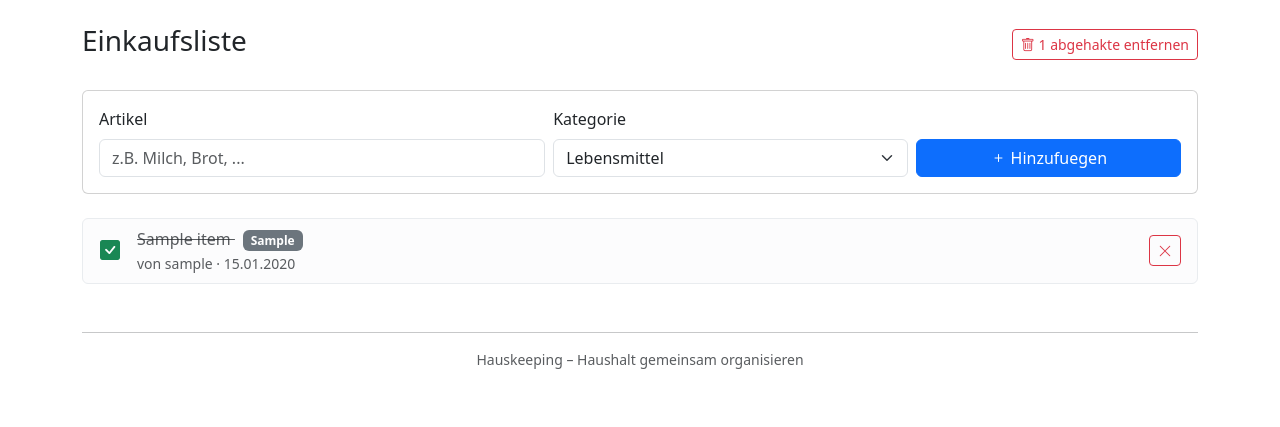
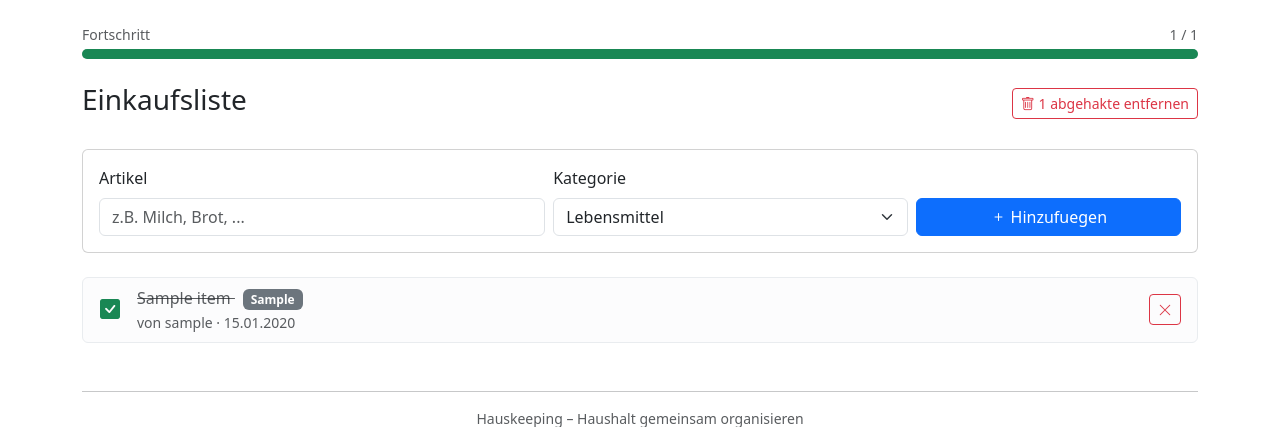
Before and after one commit to iLollek/Hauskeeping, a Flask app: page /shopping/ in a window 1280 px wide. Shown: the part 62-489 px from the top of the page. Run offline with Flask 3, Linux system fonts and the light colour scheme; a user stored in the database is signed in; tables that the repository leaves empty hold one stand-in row (values such as "Sample post").

Commit message:
feat(shopping): fortschrittsbalken zur einkaufsliste hinzugefügt
Closes #4

```diff
--- a/src/hauskeeping/templates/shopping/list.html
+++ b/src/hauskeeping/templates/shopping/list.html
@@ -3,9 +3,26 @@
 {% block title %}Einkaufsliste – Hauskeeping{% endblock %}
 
 {% block content %}
+{% set checked_count = items|selectattr('is_checked')|list|length %}
+{% set total_count = items|length %}
+{% if total_count > 0 %}
+{% set progress = (checked_count / total_count * 100)|round|int %}
+<div class="mb-4">
+    <div class="d-flex justify-content-between align-items-center mb-1">
+        <small class="text-muted">Fortschritt</small>
+        <small class="text-muted">{{ checked_count }} / {{ total_count }}</small>
+    </div>
+    <div class="progress" style="height: 10px;">
+        <div class="progress-bar {% if progress == 100 %}bg-success{% else %}bg-primary{% endif %}"
+             role="progressbar" style="width: {{ progress }}%"
+             aria-valuenow="{{ progress }}" aria-valuemin="0" aria-valuemax="100">
+        </div>
+    </div>
+</div>
+{% endif %}
+
 <div class="d-flex justify-content-between align-items-center mb-4">
     <h3>Einkaufsliste</h3>
-    {% set checked_count = items|selectattr('is_checked')|list|length %}
     {% if checked_count > 0 %}
     <form method="POST" action="{{ url_for('shopping.clear_checked') }}"
           onsubmit="return confirm('Alle abgehakten Artikel entfernen?')">
```
